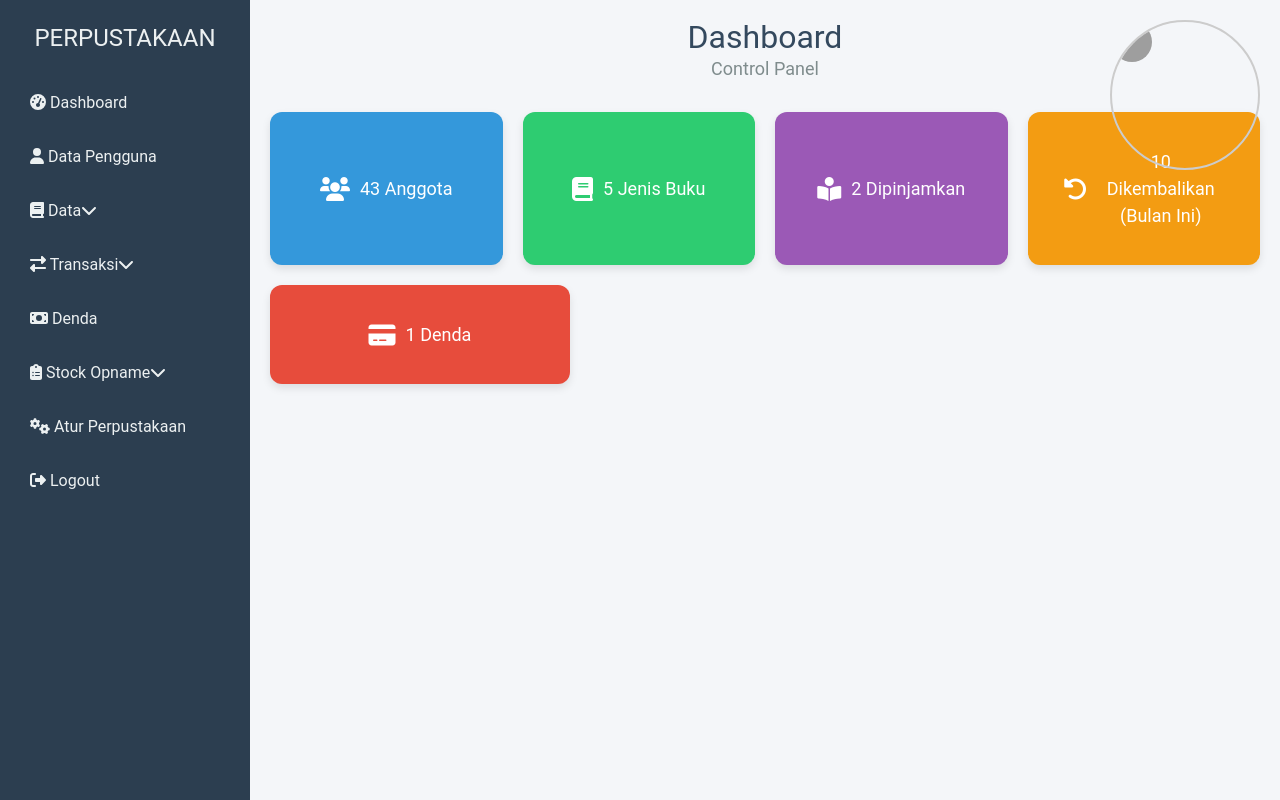
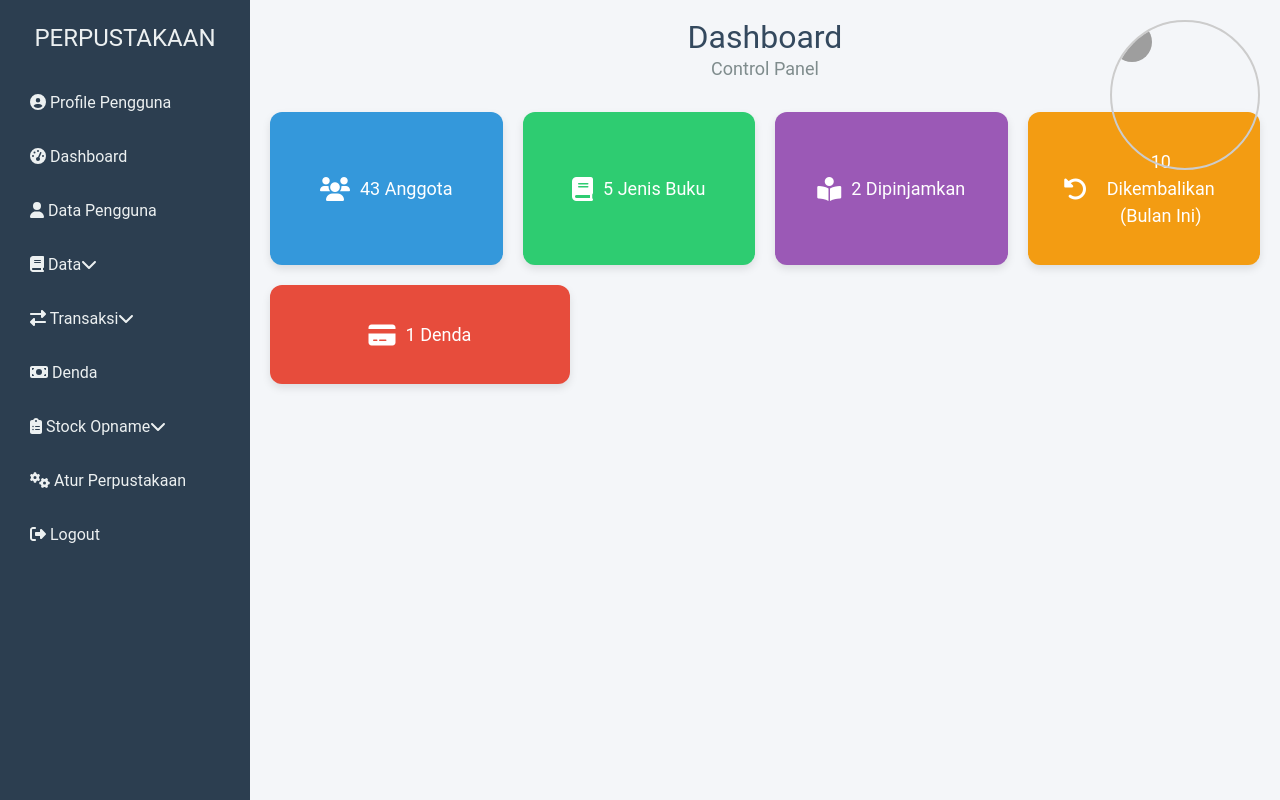
Before and after one commit to proyek-uas-arsitektur-sistem-perpus/proyek-sistem-perpus, a React (Vite) app in the folder frontend/: page /dashboard in a window 1280 px wide. Built offline with nearby package versions, Linux system fonts and the light colour scheme; grey boxes are pictures that could not be loaded.

Commit message:
Menambahkan tombol profil pengguna

```diff
--- a/frontend/src/components/SidebarStaff.jsx
+++ b/frontend/src/components/SidebarStaff.jsx
@@ -10,7 +10,8 @@ import {
   faClipboardList,
   faCogs,
   faChevronDown,
-  faSignOutAlt, // Tambahkan ikon Logout
+  faSignOutAlt,
+  faUserCircle, // Tambahkan ikon untuk Profile Pengguna
 } from "@fortawesome/free-solid-svg-icons";
 
 const SidebarStaff = () => {
@@ -23,6 +24,11 @@ const SidebarStaff = () => {
     <div className="sidebar">
       <h2>PERPUSTAKAAN</h2>
       <ul>
+        {/* Profile Pengguna */}
+        <li>
+          <FontAwesomeIcon icon={faUserCircle} className="icon" /> Profile Pengguna
+        </li>
+
         {/* Dashboard */}
         <li>
           <FontAwesomeIcon icon={faTachometerAlt} className="icon" /> Dashboard
```
